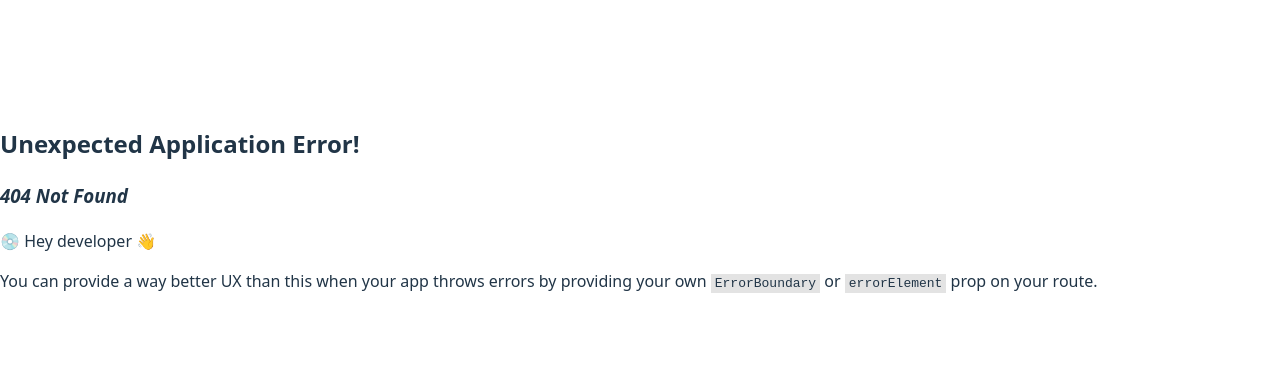
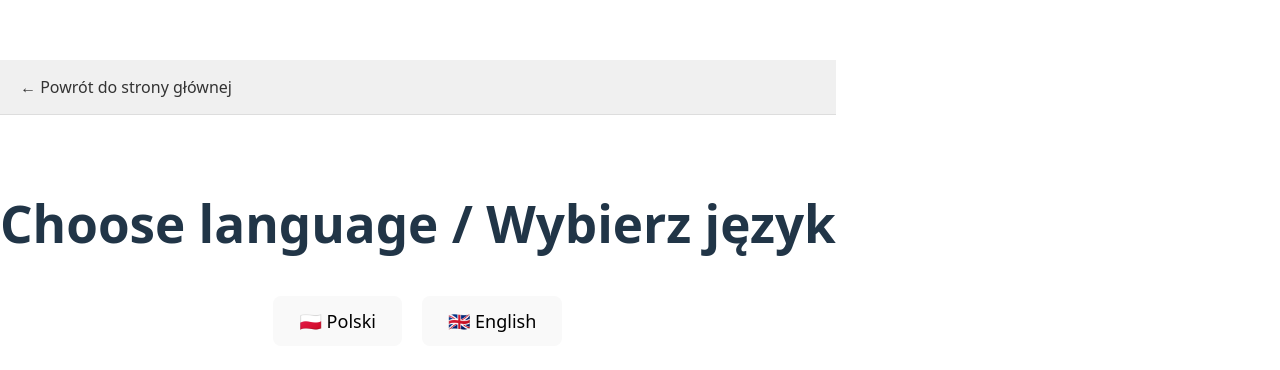
Before and after one commit to patryksew/bydgoszcz, a React (Vite) app: page /questions in a window 1280 px wide. Before the commit this address had no page. Shown: the part 192-562 px from the top of the page. Built offline with nearby package versions, Linux system fonts and the light colour scheme.

Commit message:
Add multilingual support and update routing for questions module

```diff
--- a/src/App.jsx
+++ b/src/App.jsx
@@ -19,7 +19,7 @@ const router = createBrowserRouter([
         element: <TrailsWrapper />
       },
       {
-        path: "question",
+        path: "questions",
         element: <QuestionWrapper />
       }
       // Dodaj tutaj kolejne ścieżki dla innych modułów
--- a/src/components/LanguageSelector.jsx
+++ b/src/components/LanguageSelector.jsx
@@ -1,7 +1,9 @@
+import { translations } from "../data/translations";
+
 export default function LanguageSelector({ onSelect }) {
   return (
     <div style={{ textAlign: "center", marginTop: "80px" }}>
-      <h1>Choose Language / Wybierz język</h1>
+      <h1>{translations.en.chooseLanguage} / {translations.pl.chooseLanguage}</h1>
 
       <button onClick={() => onSelect("pl")} style={buttonStyle}>
         🇵🇱 Polski
--- a/src/components/Layout.jsx
+++ b/src/components/Layout.jsx
@@ -1,23 +1,25 @@
 import { Link, Outlet, useLocation } from "react-router-dom";
 import { useLanguage } from "../hooks/useLanguage";
+import { translations } from "../data/translations";
 
 export default function Layout() {
   const location = useLocation();
   const isHome = location.pathname === "/";
   const { lang, setLang } = useLanguage();
+  const t = lang ? translations[lang] : translations.pl;
 
   return (
     <div>
       <nav style={navStyle}>
         {!isHome && (
           <Link to="/" style={linkStyle}>
-            ← Powrót do strony głównej
+            ← {t.backToHome}
           </Link>
         )}
 
         {lang && (
           <div style={langSwitcherStyle}>
-            <span style={langLabelStyle}>Język: </span>
+            <span style={langLabelStyle}>{t.language}: </span>
             <button
               onClick={() => setLang("pl")}
               style={lang === "pl" ? activeLangButton : langButton}
--- a/src/data/translations.js
+++ b/src/data/translations.js
@@ -1,10 +1,54 @@
 export const translations = {
   pl: {
+    // Główne
+    appTitle: "Bydgoszcz - Projekt",
+    chooseModule: "Wybierz moduł do podglądu:",
     chooseLanguage: "Wybierz język",
+    backToHome: "Powrót do strony głównej",
+    language: "Język",
+
+    // Moduły
+    trailsModule: "Trails",
+    trailsDescription: "Moduł tras turystycznych",
+    questionsModule: "Questions",
+    questionsDescription: "Moduł quizu o Bydgoszczy",
+
+    // Trails
     chooseTrail: "Wybierz trasę",
+
+    // Questions
+    points: "Punkty",
+    question: "Pytanie",
+    questionText: "Jaka rzeka przepływa przez Bydgoszcz?",
+    answerA: "Wisła",
+    answerB: "Brda",
+    answerC: "Odra",
+    answerD: "Warta",
   },
   en: {
+    // Main
+    appTitle: "Bydgoszcz - Project",
+    chooseModule: "Choose a module to preview:",
     chooseLanguage: "Choose language",
+    backToHome: "Back to home",
+    language: "Language",
+
+    // Modules
+    trailsModule: "Trails",
+    trailsDescription: "Tourist trails module",
+    questionsModule: "Questions",
+    questionsDescription: "Bydgoszcz quiz module",
+
+    // Trails
     chooseTrail: "Choose a trail",
+
+    // Questions
+    points: "Points",
+    question: "Question",
+    questionText: "Which river flows through Bydgoszcz?",
+    answerA: "Vistula",
+    answerB: "Brda",
+    answerC: "Oder",
+    answerD: "Warta",
   }
 };
--- a/src/pages/Home.jsx
+++ b/src/pages/Home.jsx
@@ -1,16 +1,28 @@
 import { Link } from "react-router-dom";
+import { useLanguage } from "../hooks/useLanguage";
+import { translations } from "../data/translations";
 
 export default function Home() {
+  const { lang } = useLanguage();
+  const t = lang ? translations[lang] : translations.pl;
+
   return (
     <div style={containerStyle}>
-      <h1>Bydgoszcz - Projekt</h1>
-      <p>Wybierz moduł do podglądu:</p>
+      <h1>{t.appTitle}</h1>
+      <p>{t.chooseModule}</p>
 
       <nav style={navStyle}>
         <Link to="/trails" style={linkStyle}>
           <div style={cardStyle}>
-            <h2>🚶 Trails</h2>
-            <p>Moduł tras turystycznych</p>
+            <h2>🚶 {t.trailsModule}</h2>
+            <p>{t.trailsDescription}</p>
+          </div>
+        </Link>
+
+        <Link to="/questions" style={linkStyle}>
+          <div style={cardStyle}>
+            <h2>❓ {t.questionsModule}</h2>
+            <p>{t.questionsDescription}</p>
           </div>
         </Link>
 
--- a/src/pages/Question.jsx
+++ b/src/pages/Question.jsx
@@ -1,57 +1,54 @@
 import { useState } from "react";
+import { translations } from "../data/translations";
 
-
-
-function Question({points, setPoints}) {
+function Question({points, setPoints, lang}) {
     const [selected, setSelected] = useState(null);
+    const t = translations[lang] || translations.pl;
 
     function addPoints(value) {
         setPoints(prev => prev + value);
     }
 
     function handleAnswer(answer) {
-        if(answer == "A"){
+        if(answer === "A"){
             setSelected(answer);
             addPoints(3);
         }
-        else if(answer == "B")
+        else if(answer === "B")
         {
             setSelected(answer);
             addPoints(1);
         }
-        else if(answer == "C")
+        else if(answer === "C")
         {
             setSelected(answer);
             addPoints(0);
         }
-         else if(answer == "D")
+         else if(answer === "D")
         {
             setSelected(answer);
             addPoints(0);
         }
     }
   return (
-    <div>
-    <div className="points">Points = {points}
-    </div>
-    <div className="image">
-        <img src = 'image.png' />
+    <div style={{ padding: "20px" }}>
+    <div className="points">{t.points} = {points}
     </div>
     <div className="question">
-        <p>Jaka rzeka przepływa przez Bydgoszcz?</p>
+        <p>{t.questionText}</p>
     </div>
     <div className= "answers">
         <button className="answer" onClick={() => handleAnswer("A")}
-        style={{ backgroundColor: selected === "A" ? "green" : "" }}> A. Wisła</button>
+        style={{ backgroundColor: selected === "A" ? "green" : "" }}> A. {t.answerA}</button>
 
         <button className="answer" onClick={() => handleAnswer("B")}
-        style={{ backgroundColor: selected === "B" ? "red" : "" }}> B. Brda</button>
+        style={{ backgroundColor: selected === "B" ? "red" : "" }}> B. {t.answerB}</button>
 
         <button className="answer" onClick={() => handleAnswer("C")}
-        style={{ backgroundColor: selected === "C" ? "red" : "" }}> C. Odra</button>
+        style={{ backgroundColor: selected === "C" ? "red" : "" }}> C. {t.answerC}</button>
 
         <button className="answer" onClick={() => handleAnswer("D")}
-        style={{ backgroundColor: selected === "D" ? "red" : "" }}> D. Odra</button>
+        style={{ backgroundColor: selected === "D" ? "red" : "" }}> D. {t.answerD}</button>
     </div>
     </div>
   );
--- a/src/pages/QuestionWrapper.jsx
+++ b/src/pages/QuestionWrapper.jsx
@@ -1,14 +1,15 @@
 import { useState } from "react";
+import { useLanguage } from "../hooks/useLanguage";
 import LanguageSelector from "../components/LanguageSelector";
 import Question from "./Question";
 
-export default function TrailsWrapper() {
-  const [lang, setLang] = useState(null);
+export default function QuestionWrapper() {
+  const { lang, setLang } = useLanguage();
   const [points, setPoints] = useState(0);
 
   if (!lang) {
     return <LanguageSelector onSelect={setLang} />;
   }
 
-  return <Question points={points} setPoints = {setPoints} />;
+  return <Question points={points} setPoints={setPoints} lang={lang} />;
 }
```
Also changed, not shown: 1 other file (tests, documents, lock files or other folders).
